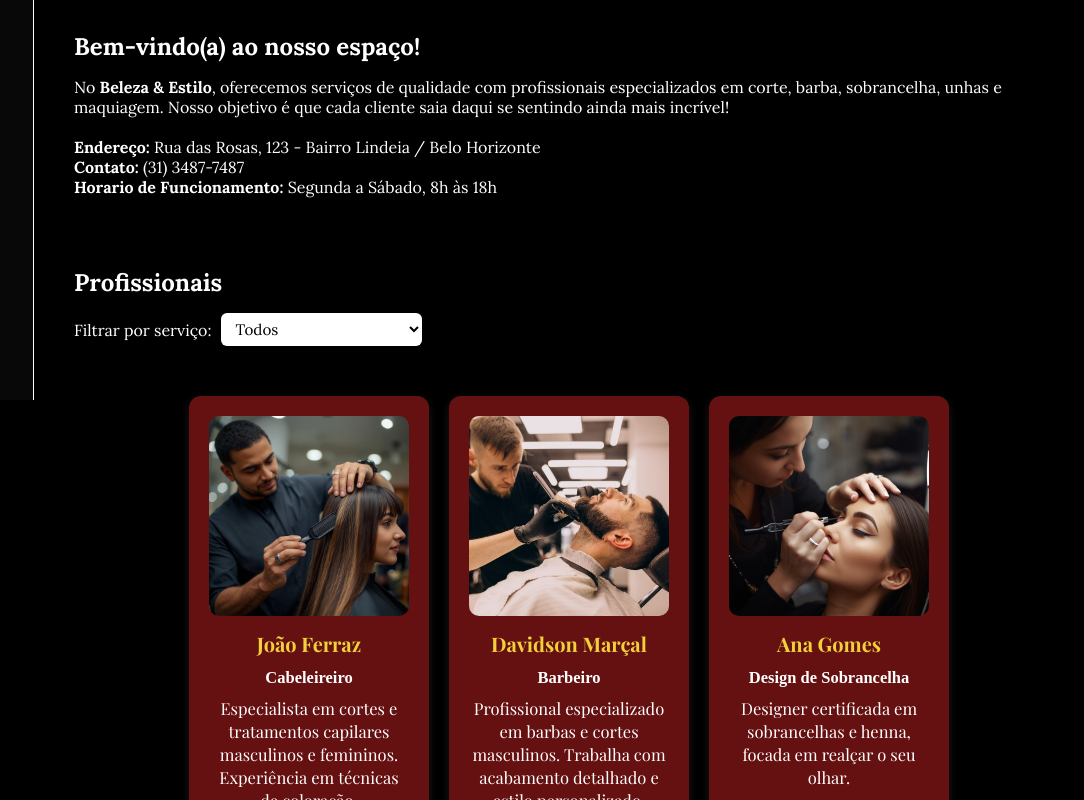
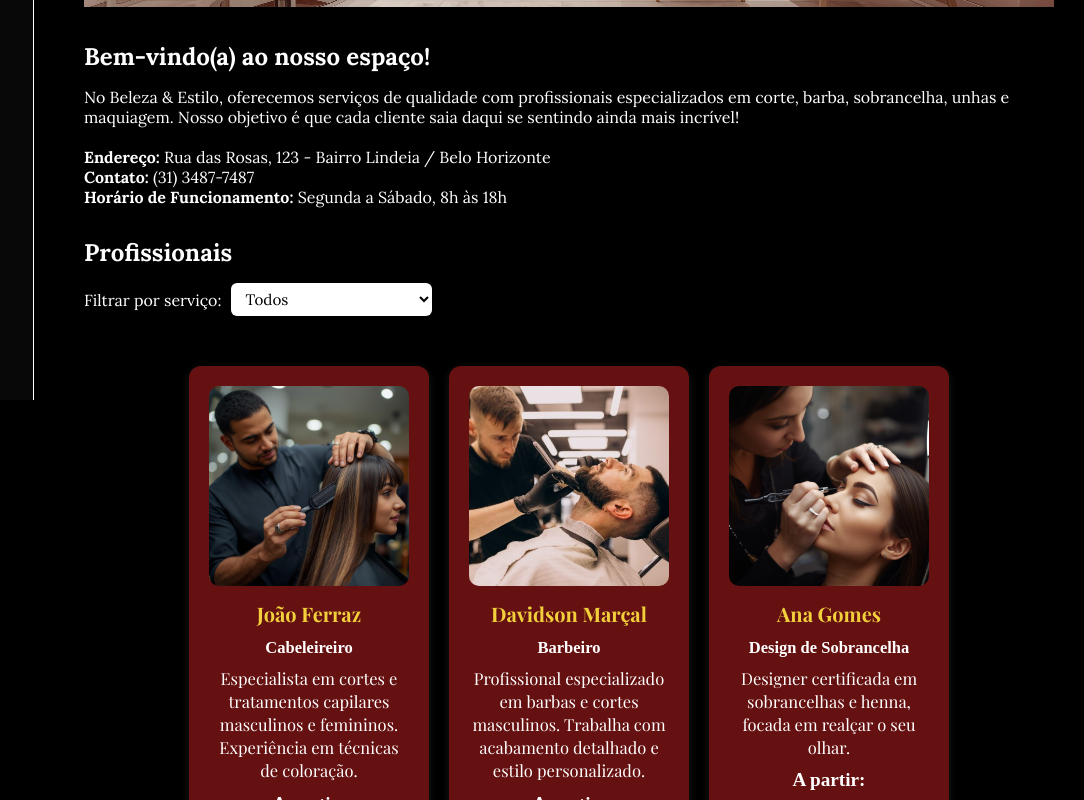
Before and after one commit to giselerdsantos/projetotiaw, a plain HTML site: page detalhessalao.html in a window 1280 px wide. Shown: the part 400-1200 px from the top of the page, without its empty margins (196-1280 px from the left). Drawn offline with nearby package versions, Linux system fonts and the light colour scheme.

Commit message:
atualização puxando dados json

```diff
--- a/style.css
+++ b/detalhessalao.css
@@ -1,8 +1,9 @@
+/* Reset e fontes */
 * {
   margin: 0;
   padding: 0;
   box-sizing: border-box;
-  font-family: 'Lora', serif;;
+  font-family: 'Lora', serif;
 }
 
 html, body {
@@ -15,6 +16,7 @@ html, body {
   font-family: 'Montserrat', sans-serif;
 }
 
+/* TOPO */
 .topo {
   display: flex;
   align-items: center;
@@ -24,13 +26,11 @@ html, body {
   color: white;
 }
 
-
 .topo-direita {
   display: flex;
   align-items: center;
   gap: 25px;
 }
-
 
 .pesquisa {
   position: relative;
@@ -49,7 +49,6 @@ html, body {
   width: 220px;
 }
 
-
 .pesquisa::before {
   content: "\f002";
   font-family: "Font Awesome 6 Free";
@@ -59,7 +58,6 @@ html, body {
   color: #555;
   font-size: 1rem;
 }
-
 
 .icone-usuario {
   font-size: 1.6rem;
@@ -72,14 +70,13 @@ html, body {
   color: #f1d03c;
 }
 
-
-
+/* CONTAINER PRINCIPAL */
 .container {
   display: flex;
-  min-height: calc(100vh - 80px);
+  flex: 1; /* Faz o container ocupar o espaço disponível */
 }
 
-
+/* SIDEBAR */
 .menu-toggle {
   background: none;
   border: none;
@@ -96,13 +93,6 @@ html, body {
   background-color: rgba(255, 255, 255, 0.15);
   transform: scale(1.1);
 }
-
-
-.menu-servicos.ativo {
-  transform: translateX(0);
-}
-
-
 
 .menu-servicos {
   width: 230px;
@@ -121,32 +111,49 @@ html, body {
   z-index: 1000;
 }
 
-
 .menu-servicos.fechado {
   transform: translateX(-100%);
 }
 
+.menu-servicos h3 {
+  margin: 15px;
+}
 
+.menu-servicos a {
+  display: block;
+  color: white;
+  text-decoration: none;
+  padding: 10px 15px;
+  border-radius: 5px;
+  margin-bottom: 5px;
+  transition: background-color 0.3s;
+}
+
+.menu-servicos a:hover {
+  background-color: #660a0a;
+}
+
+/* CONTEÚDO PRINCIPAL */
 .conteudo {
-  flex: 1;
+  flex: 1; /* Faz o conteúdo ocupar o espaço restante */
   padding: 30px;
-  margin-left: 250px;
+  margin-left: 250px; /* Espaço para sidebar */
   display: flex;
   flex-direction: column;
 }
-
 
 .menu-fechado .conteudo {
   margin-left: 0;
 }
 
-
-.conteudo {
-  flex: 1;
-  padding: 0px;
-
+h2 {
+  margin-top: 30px;
+  margin-bottom: 15px;
+  color: #ffffff;
+  text-align: left;
 }
 
+/* CARDS DE PROFISSIONAIS */
 .profissionais {
   display: flex;
   flex-wrap: wrap;
@@ -176,7 +183,6 @@ html, body {
   font-size: 0.95rem;
 }
 
-
 .card-profissional {
   background-color: #661111;
   border-radius: 12px;
@@ -202,7 +208,7 @@ html, body {
 
 .card-profissional p strong {
   color: #ffffff;
-  font-family: 'Cormorant Garamond', serif;;
+  font-family: 'Cormorant Garamond', serif;
 }
 
 .card-profissional p {
@@ -210,7 +216,7 @@ html, body {
   color: #ffffff;
   margin-top: 8px;
   line-height: 1.4;
-  font-family:  'Playfair Display', serif;;
+  font-family: 'Playfair Display', serif;
 }
 
 .card-profissional img.foto-profissional {
@@ -234,37 +240,7 @@ html, body {
   font-size: 2.0em;
 }
 
-
-.menu-servicos h3 {
-  margin: 15px ;
-}
-
-.menu-servicos a {
-  display: block;
-  color: white;
-  text-decoration: none;
-  padding: 10px 15px;
-  border-radius: 5px;
-  margin-bottom: 5px;
-  transition: background-color 0.3s;
-}
-
-.menu-servicos a:hover {
-  background-color: #660a0a;
-}
-
-
-.conteudo {
-  flex: 1;
-  padding: 20px;
-}
-
-h2 {
-  margin-top: 30px;
-  margin-bottom: 15px;
-  color: #ffffff;
-  text-align: left;
-}
+/* HORÁRIOS */
 .horarios-card {
   display: flex;
   flex-wrap: wrap;
@@ -296,6 +272,7 @@ h2 {
   background-color: #0c9c18;
   color: #fff;
 }
+
 .agendar-container {
   display: flex;
   justify-content: center;
@@ -318,6 +295,7 @@ h2 {
   background-color: #0c9c18;
 }
 
+/* INFORMAÇÕES DO SALÃO */
 .info-salao {
   display: flex;
   justify-content: space-between;
@@ -342,7 +320,6 @@ h2 {
 
 .redes-sociais p {
   font-size: 1.1rem;
-
 }
 
 .icones-redes {
@@ -363,17 +340,15 @@ h2 {
   transform: scale(1.1);
 }
 
-
+/* FOOTER */
 footer {
   background-color: #000000;
   color: #fff;
   text-align: center;
-  padding: 20px 10px;
+  padding: 20px;
   border-top: 2px solid #661111;
-  font-size: 0.9rem;
   width: 100%;
 }
-
 
 footer .logo-footer {
   width: 150px;
--- a/detalhessalao.html
+++ b/detalhessalao.html
@@ -4,16 +4,17 @@
   <meta charset="UTF-8">
   <meta name="viewport" content="width=device-width, initial-scale=1.0">
   <title>Detalhes do Salão</title>
-  <link rel="stylesheet" href="style.css">
-</head>
-<body>
+  <link rel="stylesheet" href="detalhessalao.css">
+
+  <!-- Fontes e ícones -->
   <link href="https://fonts.googleapis.com/css2?family=Playfair+Display:wght@400;700&family=Lora:wght@400;700&display=swap" rel="stylesheet">
   <link rel="stylesheet" href="https://cdnjs.cloudflare.com/ajax/libs/font-awesome/6.5.0/css/all.min.css">
+</head>
 
-
+<body>
+  <!-- TOPO -->
   <header class="topo">
     <button id="btn-menu" class="menu-toggle">☰</button>
-
     <h1 id="nome-salao">Beleza & Estilo</h1>
     <div class="topo-direita">
       <div class="pesquisa">
@@ -23,8 +24,10 @@
     </div>
   </header>
 
+  <!-- CONTEÚDO PRINCIPAL -->
   <main class="container">
-    <!-- Menu lateral -->
+
+    <!-- MENU LATERAL -->
     <aside class="menu-servicos">
       <h3>MENU</h3>
       <nav class="menu-links">
@@ -32,37 +35,30 @@
         <a href="index.html">Início</a>
         <a href="saloes.html">Salões</a>
       </nav>
-
-
     </aside>
 
+    <!-- CONTEÚDO DO SALÃO -->
+    <section class="conteudo">
 
-    <section class="conteudo">
-        <!-- APRESENTAÇÃO DO SALÃO -->
-    <header class="banner">
-        <img src="imagens/banner.jpg" alt="Salão Beleza & Estilo" height="300px" width="100%">
-      <div class="banner-texto">
+      <!-- BANNER -->
+      <div class="banner-header">
+        <img id="banner-salao" src="imagens/banner.jpg" alt="Banner do salão" width="100%" height="300">
+      </div>
 
+      <!-- DESCRIÇÃO -->
+      <div class="descricao-salao">
+        <h2>Bem-vindo(a) ao nosso espaço!</h2>
+        <p id="descricao-salao"></p>
+        <br>
+        <p id="endereco-salao"></p>
+        <p id="telefone-salao"></p>
+        <p id="horario-salao"></p>
       </div>
-    </header>
 
-    <section class="descricao-salao">
-
-      <h2>Bem-vindo(a) ao nosso espaço!</h2>
-      <p>
-        No <strong>Beleza & Estilo</strong>, oferecemos serviços de qualidade com profissionais especializados em corte, barba, sobrancelha, unhas e maquiagem.
-        Nosso objetivo é que cada cliente saia daqui se sentindo ainda mais incrível!
-      </p>
-      <br>
-        <p id="endereco"><strong> Endereço: </strong>Rua das Rosas, 123 - Bairro Lindeia / Belo Horizonte </p>
-      <p id="telefone"> <strong> Contato: </strong>(31) 3487-7487</p>
-        <p id="Funcionamento"><strong> Horario de Funcionamento: </strong>Segunda a Sábado, 8h às 18h</p>
-    </section>
-    <br>
-    <br>
+      <!-- PROFISSIONAIS -->
       <h2 class="titulo-profissionais">Profissionais</h2>
 
-<!-- 🔍 FILTRO -->
+      <!-- FILTRO -->
       <div class="filtro-profissionais">
         <label for="filtro-area">Filtrar por serviço:</label>
         <select id="filtro-area">
@@ -76,24 +72,19 @@
         </select>
       </div>
 
-<div id="lista-profissionais" class="profissionais">
-  <!-- Profissionais são carregados via JS -->
-</div>
+      <!-- LISTA DE PROFISSIONAIS -->
+      <div id="lista-profissionais" class="profissionais"></div>
 
-<div id="lista-profissionais" class="profissionais">
-  <!-- Profissionais são carregados via JS -->
-</div>
-
+      <!-- BOTÃO AGENDAR -->
       <div class="agendar-container">
         <button id="btn-agendar">Agendar</button>
       </div>
 
-  </div>
-<section class="localizacao">
+      <!-- LOCALIZAÇÃO E REDES SOCIAIS -->
+      <div class="localizacao">
          <h2>Localização:</h2>
           <div class="mapa-container">
           <iframe
-  src="https://www.google.com/maps/embed?pb=!1m18!1m12!1m3!1d3737.3562787161375!2d-44.00476888507143!3d-19.987679544036798!2m3!1f0!2f0!3f0!3m2!1i1024!2i768!4f13.1!3m3!1m2!1s0xa6be3b76e1f3b9%3A0x6a5e823e018a5a4d!2sR.%20das%20Rosas%2C%20123%20-%20Lindeia%2C%20Belo%20Horizonte%20-%20MG%2C%2030630-210!5e0!3m2!1spt-BR!2sbr!4v1731616329000!5m2!1spt-BR!2sbr"
              width="100%"
               height="350"
               style="border:0; border-radius:10px;"
@@ -101,30 +92,23 @@
               loading="lazy"
               referrerpolicy="no-referrer-when-downgrade">
           </iframe>
+          </div>
+        </div>
+
 
         <div class="redes-sociais">
           <h3>Siga-nos nas redes</h3>
           <div class="redes-lista">
-      <div class="rede-item">
-        <i class="fa-brands fa-instagram"></i>
-        <span>Instagram: @belezaeestilo</span>
-      </div>
-      <div class="rede-item">
-        <i class="fa-brands fa-facebook"></i>
-        <span>Facebook: @belezaeestilo</span>
-      </div>
-      <div class="rede-item">
-        <i class="fa-brands fa-whatsapp"></i>
-        <span>WhatsApp: (31) 3487-7487</span>
+            <div class="rede-item"><i class="fa-brands fa-instagram"></i> <span id="instagram-salao"></span></div>
+            <div class="rede-item"><i class="fa-brands fa-facebook"></i> <span id="facebook-salao"></span></div>
+            <div class="rede-item"><i class="fa-brands fa-whatsapp"></i> <span id="whatsapp-salao"></span></div>
           </div>
         </div>
+      </div>
+    </section>
+  </main>
 
-  </div>
-
-
-
-</section>
-
+  <!-- RODAPÉ -->
   <footer>
     <div class="footer-content">
       <div class="footer-info">
@@ -136,7 +120,6 @@
     <p class="footer-copy">© 2025 HORA MARCADA - Todos os direitos reservados.</p>
   </footer>
 
-
-  <script src="script.js"></script>
+  <script src="detalhessalao.js"></script>
 </body>
 </html>
--- a/script.js
+++ b/detalhessalao.js
@@ -1,23 +1,51 @@
+//  Dados puxados do JSON
+// Variáveis globais
+let profissionais = [];
+let horariosDisponiveis = [];
 
-//  Dados (com preços
-const horariosDisponiveis = [
-  "Seg 09:00", "Seg 14:00", "Ter 10:00", "Qua 13:00", "Qui 15:00", "Sex 11:00"
-];
+// Carregar tudo do JSON de uma vez
+fetch('detalhessalao.json')
+  .then(response => {
+    if (!response.ok) throw new Error('Erro ao carregar o JSON');
+    return response.json();
+  })
+  .then(dados => {
+    // Salão
+    const salao = dados.salao;
+    document.getElementById('nome-salao').textContent = salao.nome;
+    document.getElementById('descricao-salao').textContent = salao.descricao;
+    document.getElementById('endereco-salao').innerHTML = `<strong>Endereço:</strong> ${salao.endereco}`;
+    document.getElementById('telefone-salao').innerHTML = `<strong>Contato:</strong> ${salao.telefone}`;
+    document.getElementById('horario-salao').innerHTML = `<strong>Horário de Funcionamento:</strong> ${salao.horarioFuncionamento}`;
 
-const profissionais = [
-  { nome: 'João Ferraz', area: 'Cabeleireiro', descricao: 'Especialista em cortes e tratamentos capilares masculinos e femininos. Experiência em técnicas de coloração.', foto: 'imagens/avatar1.jpg', preco: 250 },
-  { nome: 'Davidson Marçal', area: 'Barbeiro', descricao: 'Profissional especializado em barbas e cortes masculinos. Trabalha com acabamento detalhado e estilo personalizado.', foto: 'imagens/avatar14.jpg', preco: 60 },
-  { nome: 'Ana Gomes', area: 'Design de Sobrancelha', descricao: 'Designer certificada em sobrancelhas e henna, focada em realçar o seu olhar.', foto: 'imagens/avatar4.jpg', preco: 45 },
-  { nome: 'Gisele Rodrigues', area: 'Maquiadora', descricao: 'Formada em maquiagem profissional, atua com makes sociais e artísticas. Paixão por realçar a beleza natural.', foto: 'imagens/avatar10.png', preco: 160 },
-  { nome: 'Bruna Magalhaes', area: 'Nail Design', descricao: 'Profissional criativa especializada em alongamentos e nail arts detalhadas. Experiência com técnicas em gel e fibra.', foto: 'imagens/avatar8.jpg', preco: 145 },
-  { nome: 'Miguel Angelo', area: 'Cabeleireiro', descricao: 'Especialista em cortes clássicos e modernos. Experiência com coloração e tratamento de cabelos danificados.', foto: 'imagens/avatar11.jpg', preco: 120 },
-  { nome: 'Gustavo Tuzani', area: 'Barbeiro', descricao: 'Barbeiro com atenção aos detalhes, especialista em fades, desenhos e cuidados com a barba.', foto: 'imagens/avatar2.jpg', preco: 75 },
-  { nome: 'Agatha Moreira', area: 'Design de Sobrancelha', descricao: 'Profissional cuidadosa e detalhista, especialista em micropigmentação.', foto: 'imagens/avatar9.jpg', preco: 300 },
-  { nome: 'Edson Fernandes', area: 'Cabeleireiro', descricao: 'Especialista em cabelos cacheados e crespos, dominando técnicas de corte, hidratação e finalização que valorizam a textura natural dos fios.', foto: 'imagens/avatar13.jpg', preco: 180 },
-  { nome: 'Izabella Moraes', area: 'Manicure', descricao: 'Especialista em manicure tradicional, realizando cutilagem, lixamento e esmaltação com capricho.', foto: 'imagens/avatar7.jpg', preco: 55 },
-  { nome: 'Daiane Santos', area: 'Maquiadora', descricao: 'Maquiadora experiente com foco em makes sociais e de eventos. Busca sempre valorizar o estilo pessoal de cada cliente.', foto: 'imagens/avatar6.jpg', preco: 220 },
-  { nome: 'Mônica Melo', area: 'Nail Design', descricao: 'Nail designer especialista em técnicas de alongamento e nail art delicada. Experiência com atendimento personalizado.', foto: 'imagens/avatar15.jpg', preco: 160 }
-];
+    const banner = document.getElementById('banner-salao');
+    if (banner) banner.src = salao.banner;
+
+    // Redes sociais
+    const redes = dados.redesSociais;
+    if (redes) {
+      document.getElementById('instagram-salao').textContent = redes.instagram;
+      document.getElementById('facebook-salao').textContent = redes.facebook;
+      document.getElementById('whatsapp-salao').textContent = redes.whatsapp;
+    }
+
+    // Profissionais e horários
+    profissionais = dados.profissionais;
+    horariosDisponiveis = dados.horariosDisponiveis;
+    mostrarProfissionais();
+
+    // Localização (puxando do JSON)
+    const mapaContainer = document.querySelector('.mapa-container iframe');
+    if (mapaContainer && salao.localizacao) {
+      const loc = salao.localizacao;
+      const enderecoCompleto = encodeURIComponent(
+        `${loc.rua}, ${loc.bairro}, ${loc.cidade} - ${loc.estado}, ${loc.cep}`
+      );
+      mapaContainer.src = `https://www.google.com/maps?q=${enderecoCompleto}&hl=pt-BR&z=15&output=embed`;
+    }
+
+  })
+  .catch(erro => console.error('Erro ao carregar dados do salão:', erro));
 
 // Elementos
 const listaProfissionais = document.getElementById('lista-profissionais');
@@ -31,7 +59,6 @@ const menuServicos = document.querySelector('.menu-servicos');
 const mainContainer = document.querySelector('main');
 
 let horarioSelecionado = null;
-
 
 function mostrarProfissionais(filtro = '') {
   if (!listaProfissionais) return;
@@ -69,17 +96,29 @@ function mostrarProfissionais(filtro = '') {
 
     const horariosDiv = card.querySelector('.horarios-card');
 
-    //  botões de horários com seleção única
+    // Botões de horários com possibilidade de desmarcar
     horariosDisponiveis.forEach(h => {
       const b = document.createElement('button');
       b.type = 'button';
       b.textContent = h;
       b.className = 'horario';
+
       b.addEventListener('click', () => {
+        const estaSelecionado = b.classList.contains('selecionado');
+
+        // Remove seleção de todos os horários
         document.querySelectorAll('.horario').forEach(x => x.classList.remove('selecionado'));
-        b.classList.add('selecionado');
-        horarioSelecionado = { profissional: p.nome, horario: h };
+
+        if (!estaSelecionado) {
+          // Seleciona o botão clicado
+          b.classList.add('selecionado');
+          horarioSelecionado = { profissional: p.nome, horario: h };
+        } else {
+          // Desmarca tudo se já estava selecionado
+          horarioSelecionado = null;
+        }
       });
+
       horariosDiv.appendChild(b);
     });
 
@@ -90,7 +129,7 @@ function mostrarProfissionais(filtro = '') {
 // Inicio lista
 mostrarProfissionais();
 
-//  Filtros
+// Filtros
 if (listaServicos) {
   listaServicos.addEventListener('click', (e) => {
     if (e.target && e.target.tagName === 'LI') {
@@ -108,7 +147,7 @@ if (filtroArea) {
   });
 }
 
-//  Campo Pesquisa
+// Campo Pesquisa
 const campoPesquisaEl = document.querySelector('.pesquisa input');
 
 if (campoPesquisaEl) {
@@ -127,8 +166,7 @@ if (campoPesquisaEl) {
   });
 }
 
-
-//  Botão Agendar
+// Botão Agendar
 if (btnAgendar) {
   btnAgendar.addEventListener('click', () => {
     if (!horarioSelecionado) {
--- a/db.json
+++ b/detalhessalao.json
@@ -1,11 +1,29 @@
 {
   "salao": {
     "nome": "Beleza & Estilo",
+    "descricao": "No Beleza & Estilo, oferecemos serviços de qualidade com profissionais especializados em corte, barba, sobrancelha, unhas e maquiagem. Nosso objetivo é que cada cliente saia daqui se sentindo ainda mais incrível!",
     "endereco": "Rua das Rosas, 123 - Bairro Lindeia / Belo Horizonte",
     "telefone": "(31) 3487-7487",
     "horarioFuncionamento": "Segunda a Sábado, 8h às 18h",
-    "banner": "imagens/banner.jpg"
+
+    "banner": "imagens/banner.jpg",
+    "localizacao": {
+    "rua": "R. das Rosas, 123",
+    "bairro": "Lindeia",
+    "cidade": "Belo Horizonte",
+    "estado": "MG",
+    "cep": "30630-210",
+    "latitude": -19.987679544036798,
+    "longitude": -44.00476888507143
+  }
+
   },
+  "redesSociais": {
+  "instagram": "@belezaeestilo",
+  "facebook": "@belezaeestilo",
+  "whatsapp": "(31) 3487-7487"
+},
+
   "servicos": [
     "Cabeleireiro",
     "Barbeiro",
@@ -105,6 +123,8 @@
     "Seg 14:00",
     "Ter 10:00",
     "Qua 13:00",
-    "Qui 15:00"
+    "Qui 15:00",
+    "Sex 18:20"
   ]
+
 }
```
Lines whose indentation alone changed are shown as unchanged.
